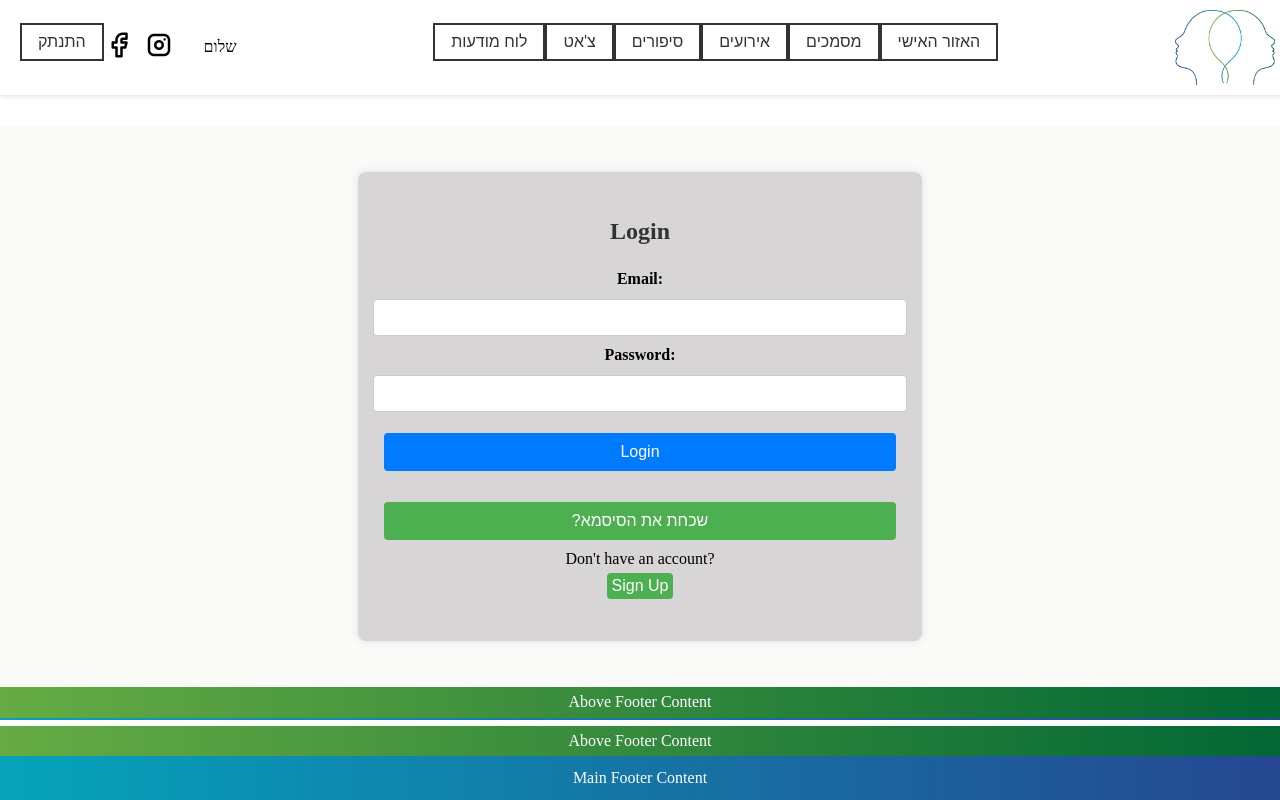
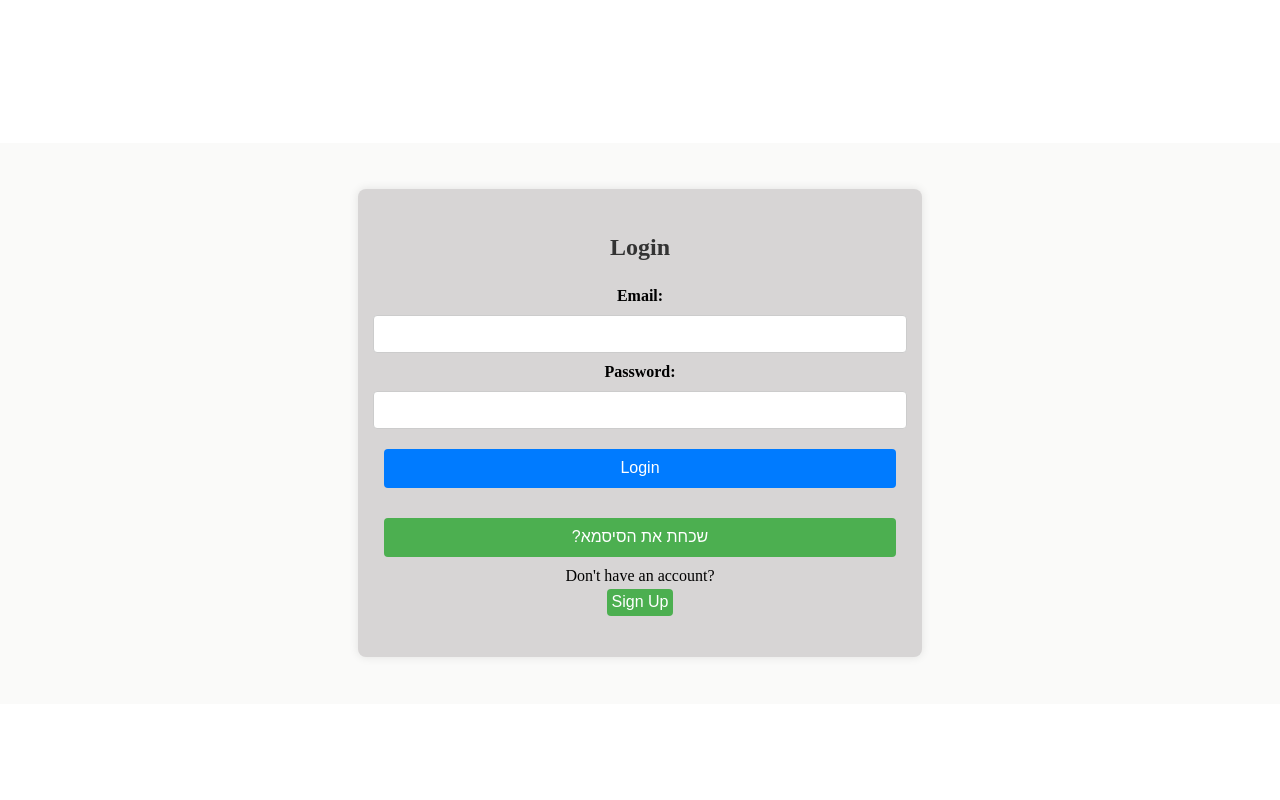
Before and after one commit to TzlilMa/Or-community-association, a React (Create React App) app in the folder my-app/: page /login in a window 1280 px wide. Built offline with nearby package versions, Linux system fonts and the light colour scheme; no server answers.

Commit message:
before fixing the frontend

```diff
--- a/my-app/src/App.js
+++ b/my-app/src/App.js
@@ -30,7 +30,6 @@ const App = () => {
 
   return (
     <div className="App">
-      <Header />
       <div className="content">
         {isAuthenticated ? (
           <Routes>
@@ -57,7 +56,6 @@ const App = () => {
           </Routes>
         )}
       </div>
-      <Footer />
     </div>
   );
 };
--- a/my-app/src/pages/homepage.js
+++ b/my-app/src/pages/homepage.js
@@ -37,12 +37,10 @@ const Homepage = () => {
   return (
     <div className="App">
       <Header />
-      <div className="content">
         <div className="homepage">
           <h1>Homepage Component</h1>
           <p>Welcome, {firstName || email}</p>
         </div>
-      </div>
       <Footer />
     </div>
   );
--- a/my-app/src/pages/loginPage.js
+++ b/my-app/src/pages/loginPage.js
@@ -69,10 +69,6 @@ const LoginPage = () => {
           </div>
         </div>
       </div>
-      <div className="footer-container">
-        <div className="above-footer">Above Footer Content</div>
-        <div className="main-footer">Main Footer Content</div>
-      </div>
     </div>
   );
 };
--- a/my-app/src/styles/Homepage.css
+++ b/my-app/src/styles/Homepage.css
@@ -7,15 +7,9 @@ body, html, #root, .App {
   flex-direction: column;
 }
 
-/* Empty space at the top */
-.empty-space {
-  height: 10%; /* Take up 10% of the height */
-  width: 100%;
-}
-
 /* Style for the homepage container */
 .homepage {
-  height: 85%; /* Take up 85% of the height */
+  height: 100%; /* Take up 85% of the height */
   display: flex;
   justify-content: center;
   align-items: center;
```
Also changed, not shown: my-app/src/assets/login_backround.png (added).
